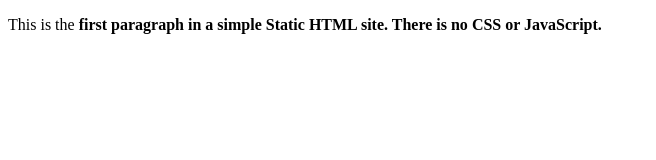
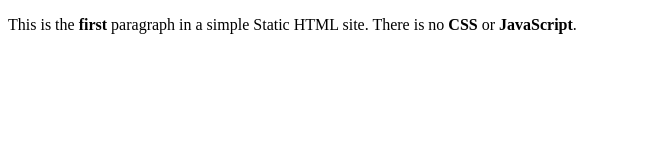
Before and after one commit to quizoxis/simple-static-website, a plain HTML site: page index.html in a window 1280 px wide. Shown: the whole page, without its empty margins (0-656 px from the left). Drawn offline with Linux system fonts and the light colour scheme.

Commit message:
Update index.html fixed bold tag

```diff
--- a/index.html
+++ b/index.html
@@ -4,6 +4,6 @@
     <title>Static HTML Site</title>
   </head>
   <body>
-    <p>This is the <b>first paragraph in a simple Static HTML site. There is no <strong>CSS</strong> or <strong>JavaScript</strong>.</p>
+    <p>This is the <b>first</b> paragraph in a simple Static HTML site. There is no <strong>CSS</strong> or <strong>JavaScript</strong>.</p>
   </body>
 </html>
```
